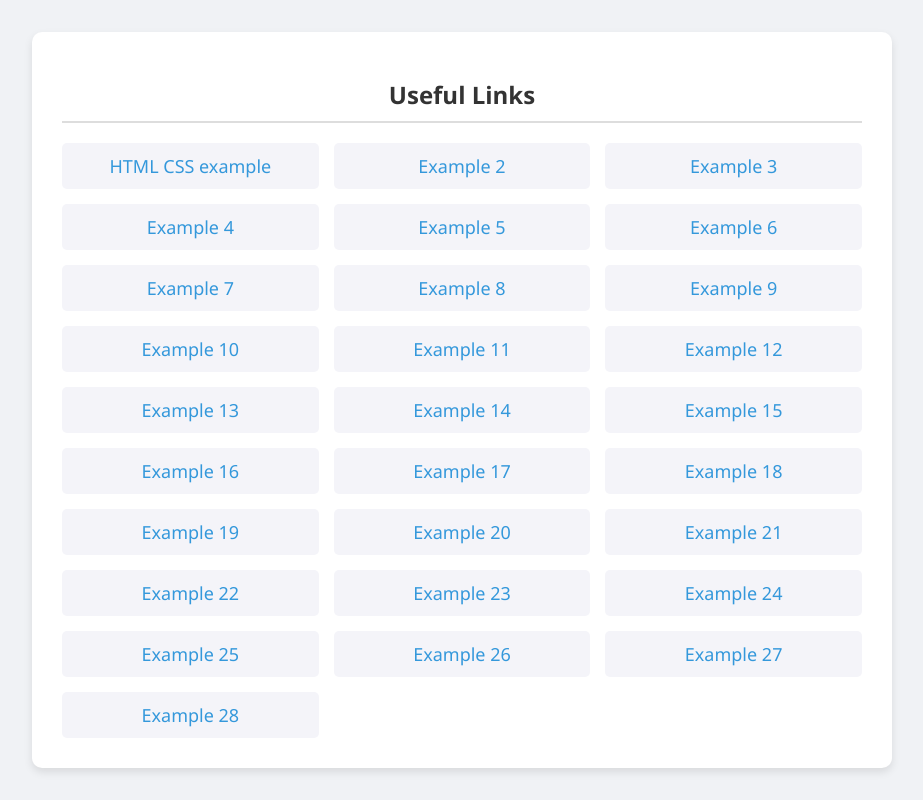
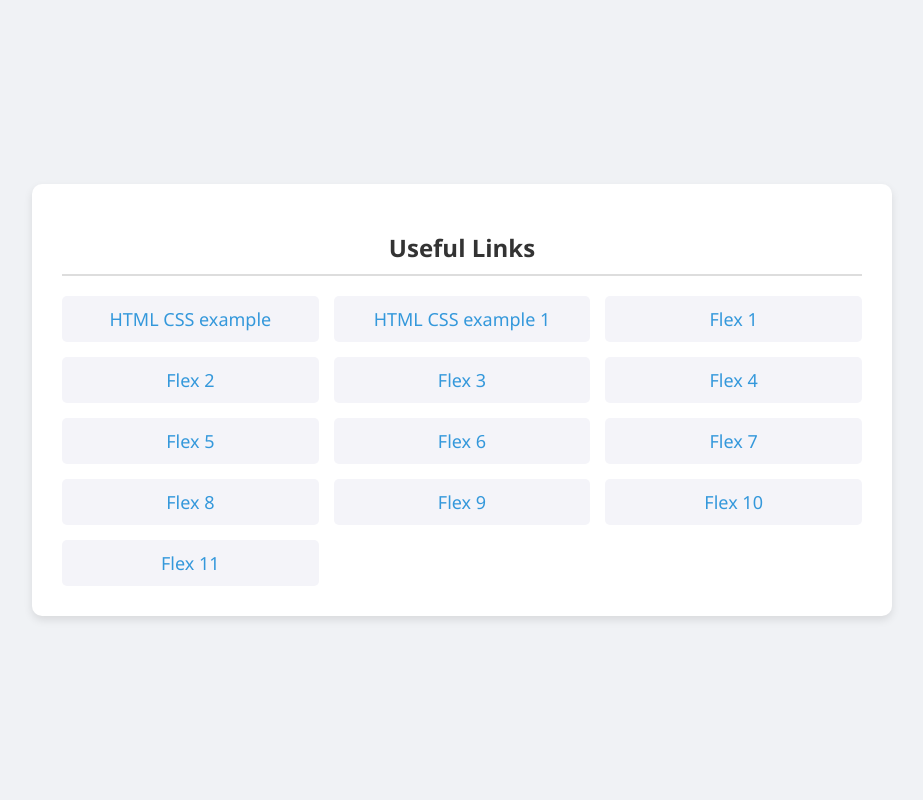
Before and after one commit to JonisL/HTML-CSS-paskaita, a plain HTML site: page index.html in a window 1280 px wide. Shown: the whole page, without its empty margins (178-1101 px from the left). Drawn offline with Linux system fonts and the light colour scheme.

Commit message:
Update index.html

```diff
--- a/index.html
+++ b/index.html
@@ -11,33 +11,18 @@
     <h1>Useful Links</h1>
     <ul class="links-list">
         <li><a href="HTML CSS example/index.html" target="_blank">HTML CSS example</a></li>
-        <li><a href="https://www.example2.com" target="_blank">Example 2</a></li>
-        <li><a href="https://www.example3.com" target="_blank">Example 3</a></li>
-        <li><a href="https://www.example4.com" target="_blank">Example 4</a></li>
-        <li><a href="https://www.example5.com" target="_blank">Example 5</a></li>
-        <li><a href="https://www.example6.com" target="_blank">Example 6</a></li>
-        <li><a href="https://www.example7.com" target="_blank">Example 7</a></li>
-        <li><a href="https://www.example8.com" target="_blank">Example 8</a></li>
-        <li><a href="https://www.example9.com" target="_blank">Example 9</a></li>
-        <li><a href="https://www.example10.com" target="_blank">Example 10</a></li>
-        <li><a href="https://www.example11.com" target="_blank">Example 11</a></li>
-        <li><a href="https://www.example12.com" target="_blank">Example 12</a></li>
-        <li><a href="https://www.example13.com" target="_blank">Example 13</a></li>
-        <li><a href="https://www.example14.com" target="_blank">Example 14</a></li>
-        <li><a href="https://www.example15.com" target="_blank">Example 15</a></li>
-        <li><a href="https://www.example16.com" target="_blank">Example 16</a></li>
-        <li><a href="https://www.example17.com" target="_blank">Example 17</a></li>
-        <li><a href="https://www.example18.com" target="_blank">Example 18</a></li>
-        <li><a href="https://www.example19.com" target="_blank">Example 19</a></li>
-        <li><a href="https://www.example20.com" target="_blank">Example 20</a></li>
-        <li><a href="https://www.example21.com" target="_blank">Example 21</a></li>
-        <li><a href="https://www.example22.com" target="_blank">Example 22</a></li>
-        <li><a href="https://www.example23.com" target="_blank">Example 23</a></li>
-        <li><a href="https://www.example24.com" target="_blank">Example 24</a></li>
-        <li><a href="https://www.example25.com" target="_blank">Example 25</a></li>
-        <li><a href="https://www.example26.com" target="_blank">Example 26</a></li>
-        <li><a href="https://www.example27.com" target="_blank">Example 27</a></li>
-        <li><a href="https://www.example28.com" target="_blank">Example 28</a></li>
+        <li><a href="HTML CSS example 1/index.html" target="_blank">HTML CSS example 1</a></li>
+        <li><a href="FLEX_1/index.html" target="_blank">Flex 1</a></li>
+        <li><a href="FLEX_2/index.html" target="_blank">Flex 2</a></li>
+        <li><a href="FLEX_3/index.html" target="_blank">Flex 3</a></li>
+        <li><a href="FLEX_4/index.html" target="_blank">Flex 4</a></li>
+        <li><a href="Flex_5/index.html" target="_blank">Flex 5</a></li>
+        <li><a href="FLEX_6/index.html" target="_blank">Flex 6</a></li>
+        <li><a href="FLex_7/index.html" target="_blank">Flex 7</a></li>
+        <li><a href="FLEX_8/index.html" target="_blank">Flex 8</a></li>
+        <li><a href="Flex_9/index.html" target="_blank">Flex 9</a></li>
+        <li><a href="Flex_10/index.html" target="_blank">Flex 10</a></li>
+        <li><a href="Flex_11/index.html" target="_blank">Flex 11</a></li>
     </ul>
 </div>
 </body>
```
